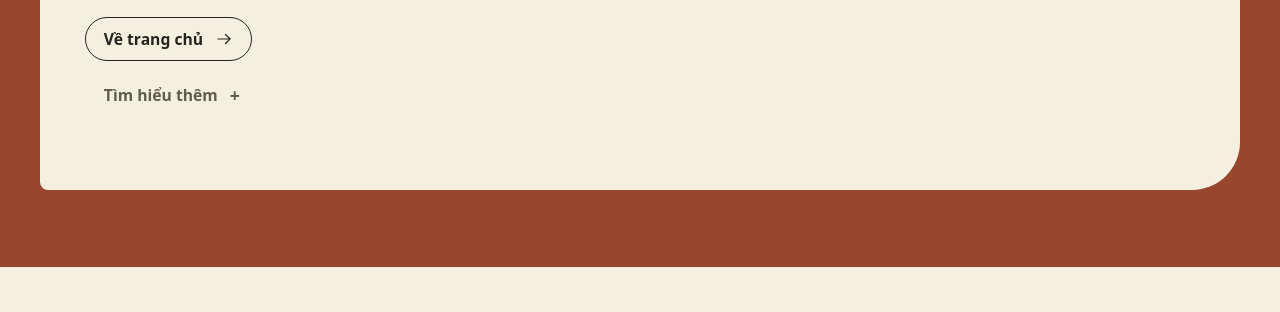
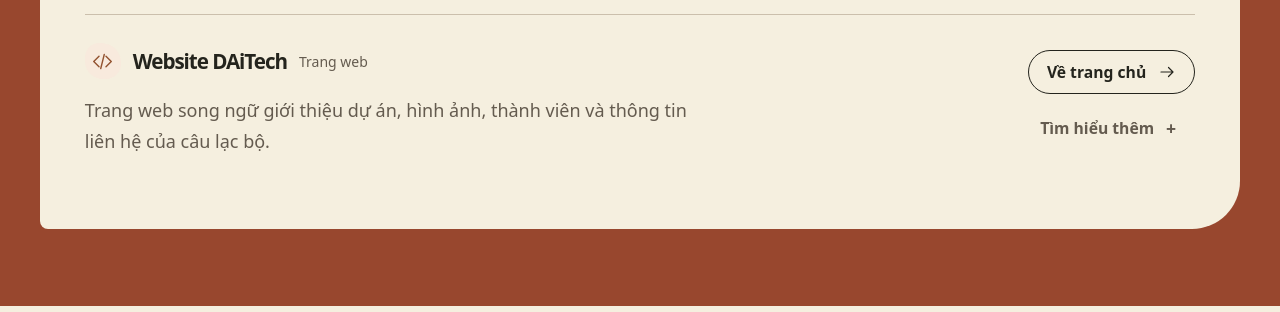
Before and after one commit to DAV-DAiTech/intro-page, an Astro site: page /projects in a window 1280 px wide. Shown: the part 957-1269 px from the top of the page. Built offline with nearby package versions, Linux system fonts and the light colour scheme; Astro itself is replaced by a stand-in of ours; a web font is replaced by a local one.

Commit message:
change projects page layout to list

```diff
--- a/src/components/products/Collection.astro
+++ b/src/components/products/Collection.astro
@@ -70,8 +70,33 @@ const dialogId = (product: Product) => `${id}-details-${product.id}`;
   .product-grid { display: grid; grid-template-columns: minmax(0, 1fr); }
   .standalone .filters { padding-block-start: 0; }
   .standalone .product-grid {
-    grid-template-columns: repeat(auto-fill, minmax(min(100%, 18rem), 1fr));
-    column-gap: clamp(1rem, 3vw, 2rem);
+    container-type: inline-size;
+    grid-auto-rows: 1fr;
+  }
+  .standalone .product-grid > :global(.product-card) {
+    display: grid;
+    grid-template-columns: minmax(0, 1fr);
+    grid-template-rows: auto 1fr auto;
+  }
+  .standalone .product-grid :global(.product-heading h2) { flex: 0 1 auto; }
+  .standalone .product-grid :global(.product-actions) {
+    min-inline-size: 0;
+    flex-flow: column nowrap;
+    align-items: flex-start;
+  }
+  @container (min-width: 36rem) {
+    .standalone .product-grid > :global(.product-card) {
+      grid-template-columns: minmax(0, 1fr) fit-content(46%);
+      grid-template-rows: auto 1fr;
+      column-gap: clamp(1rem, 3vw, 2rem);
+    }
+    .standalone .product-grid :global(.product-actions) {
+      grid-column: 2;
+      grid-row: 1 / -1;
+      align-self: center;
+      align-items: flex-end;
+      margin-block-start: 0;
+    }
   }
   @media (max-width: 44em) { .products-section { border-radius: 2rem .375rem; } }
 </style>
```
Also changed, not shown: tests/locales.mjs (+23 -0 lines).
